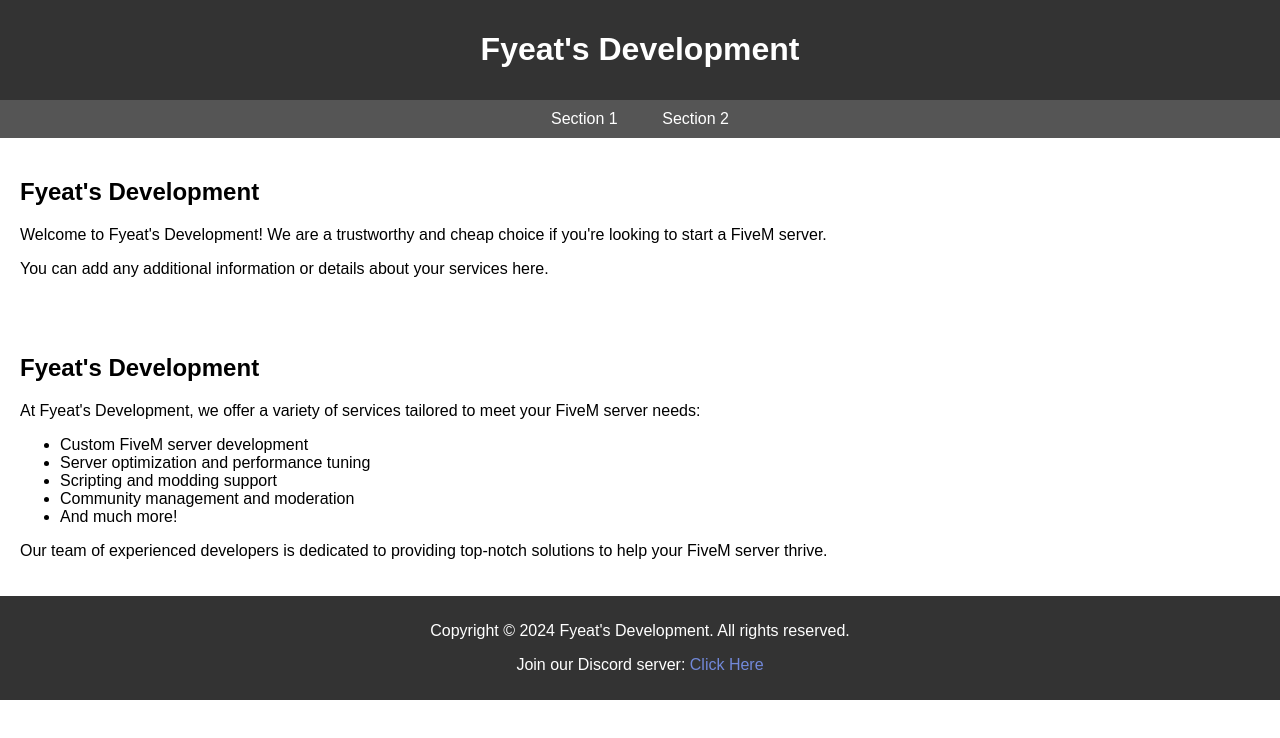
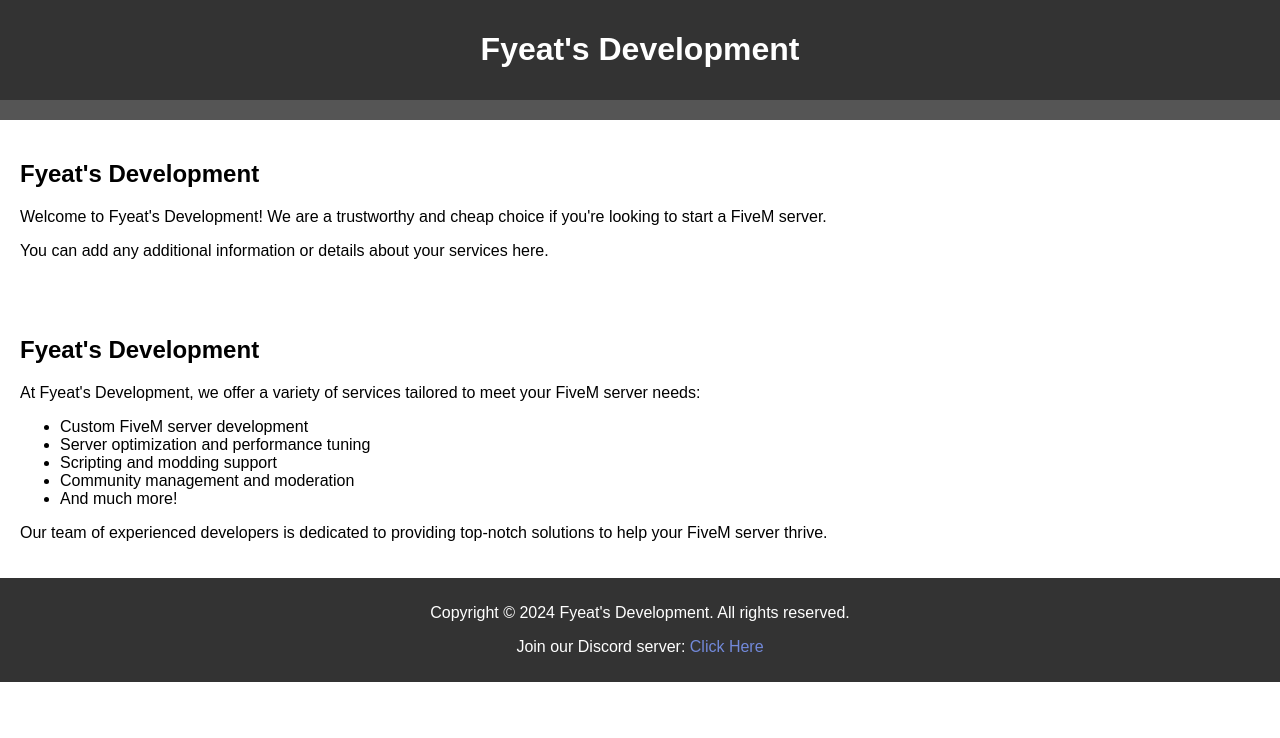
Before and after one commit to benror/FyeatDevlopment, a plain HTML site: page index.html in a window 1280 px wide. Drawn offline with Linux system fonts and the light colour scheme.

Commit message:
Update index.html

```diff
--- a/index.html
+++ b/index.html
@@ -66,8 +66,6 @@ footer {
 </header>
 
 <nav>
-  <a href="#section1">Section 1</a>
-  <a href="#section2">Section 2</a>
 </nav>
 
 <section id="section1">
```
